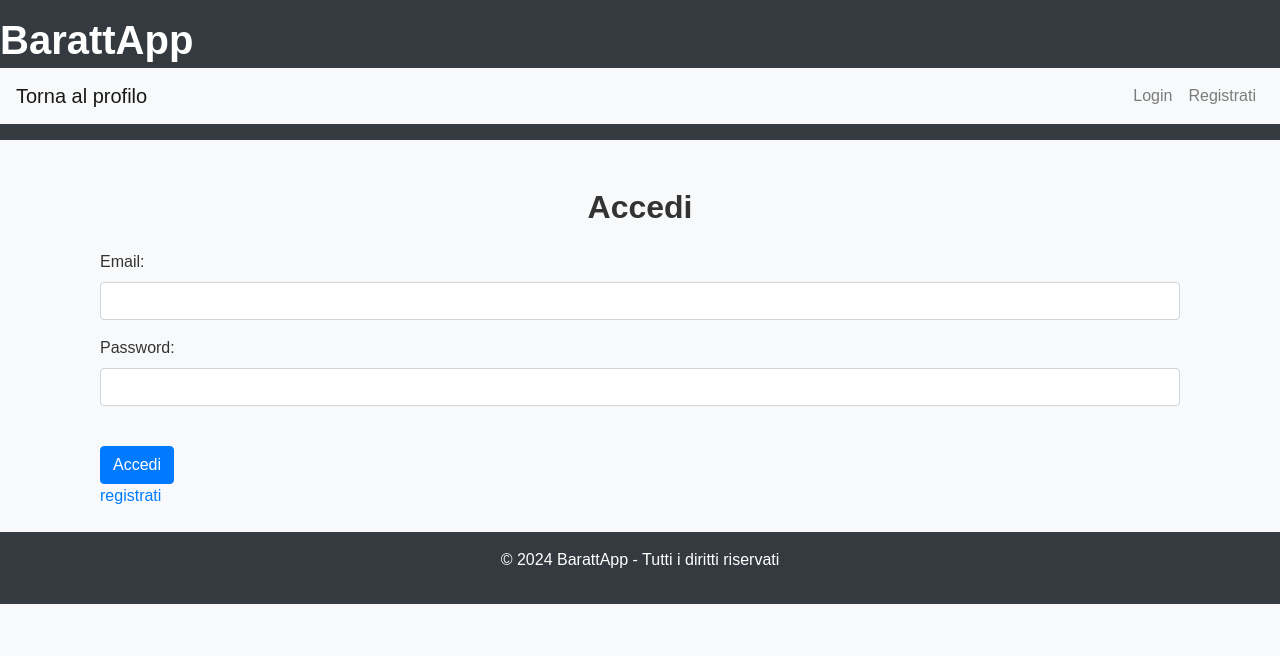
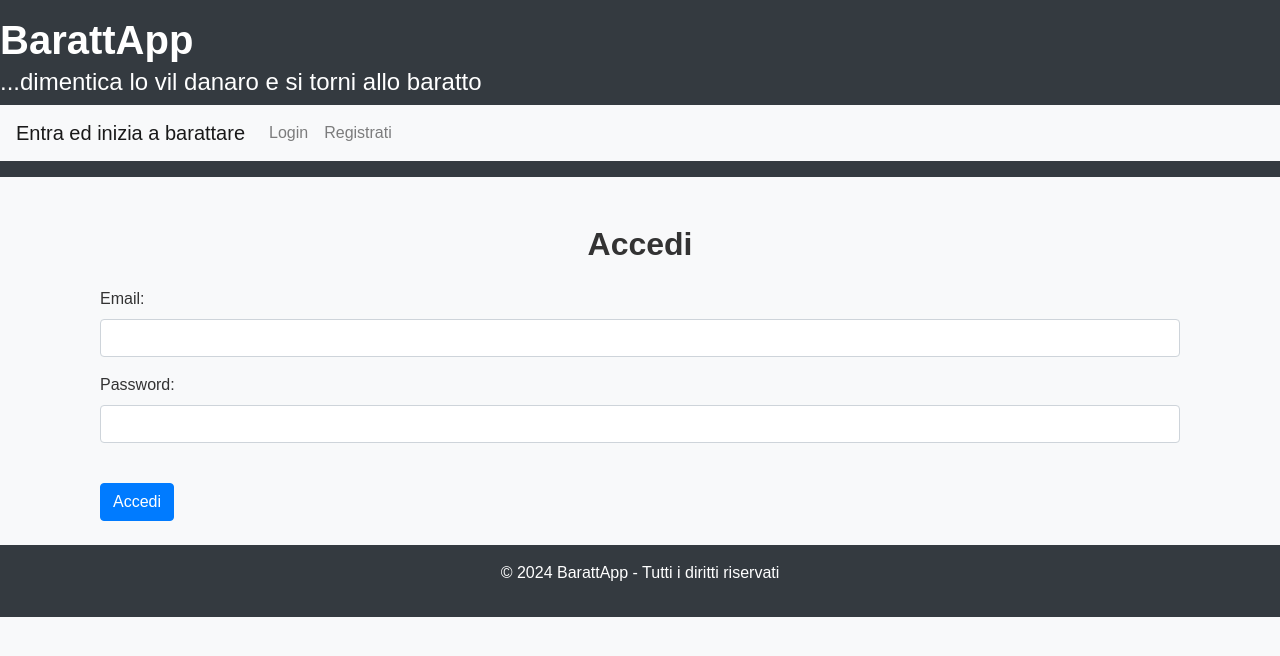
Before and after one commit to Ziganteros/barattApp, a Flask app: page /login in a window 1280 px wide. Shown: the top 656 px of the page. Run offline with Flask 3, Linux system fonts and the light colour scheme; some libraries are stand-ins or nearby versions.

Commit message:
sistemato il register sul log in

```diff
--- a/templates/base.html
+++ b/templates/base.html
@@ -16,22 +16,26 @@
 <!-- Intestazione -->
 <header class="bg-dark text-white text-left py-3">
     <h1 class="mb-1">BarattApp</h1>
+    <h4>...dimentica lo vil danaro e si torni allo baratto</h4>
     <nav class="navbar navbar-expand-lg navbar-light bg-light">
-        <a class="navbar-brand" href="{{ url_for('profile_page') }}">Torna al profilo</a>
-        <div class="collapse navbar-collapse">
-            <ul class="navbar-nav ml-auto">
-                {% if current_user.is_authenticated %}
+        {% if current_user.is_authenticated %}
+            <a class="navbar-brand" href="{{ url_for('profile_page') }}">Torna al profilo</a>
+            <div class="collapse navbar-collapse">
+                <ul class="navbar-nav">
                     <li class="nav-item">
                         <a class="nav-link" href="{{ url_for('logout') }}">Logout</a>
                     </li>
-                {% else %}
+        {% else %}
+            <a class="navbar-brand" href="{{ url_for('profile_page') }}">Entra ed inizia a barattare</a>
+            <div class="collapse navbar-collapse">
+                <ul class="navbar-nav">
                     <li class="nav-item">
                         <a class="nav-link" href="{{ url_for('login') }}">Login</a>
                     </li>
                     <li class="nav-item">
                         <a class="nav-link" href="{{ url_for('register') }}">Registrati</a>
                     </li>
-                {% endif %}
+        {% endif %}
             </ul>
         </div>
     </nav>
--- a/templates/login.html
+++ b/templates/login.html
@@ -23,6 +23,5 @@
     </div>
     {% endif %}
     {% endwith %}
-    <a href="{{ url_for('register') }}">registrati</a>
 </div>
 {% endblock %}
```
